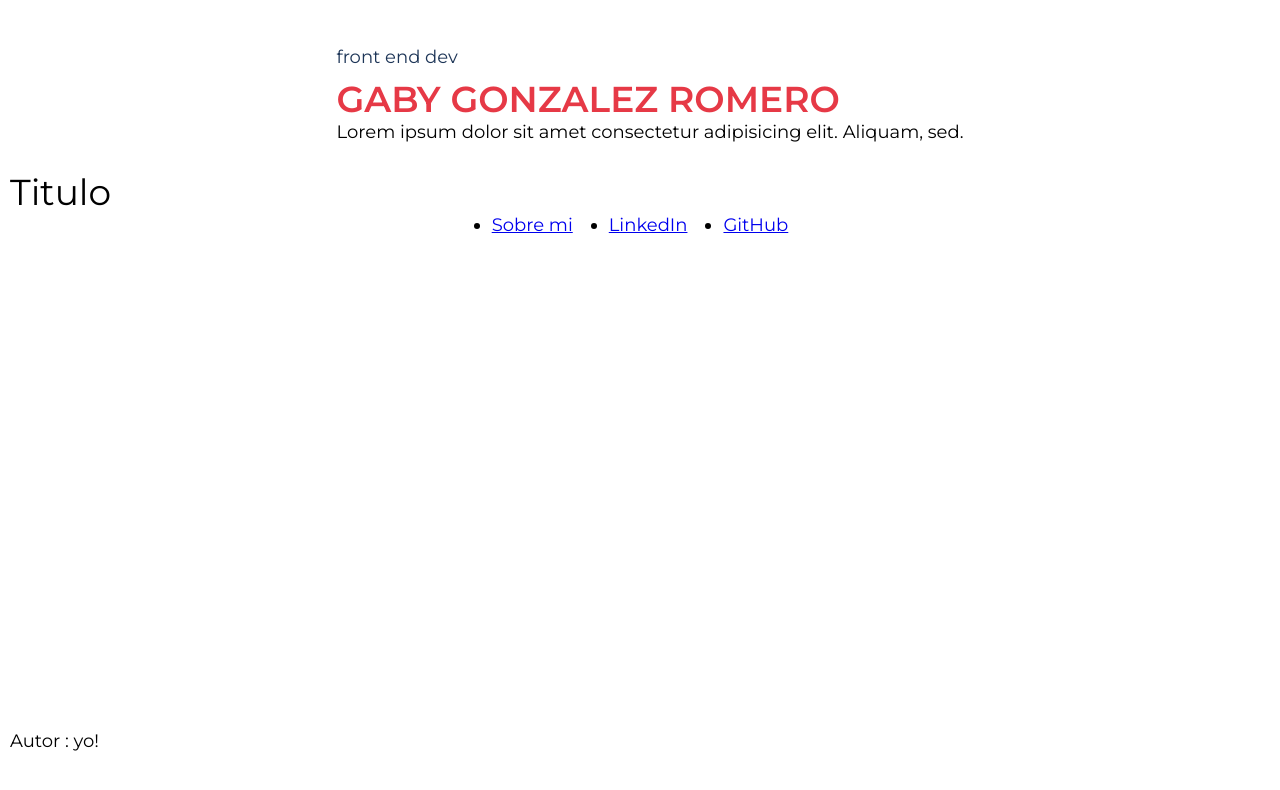
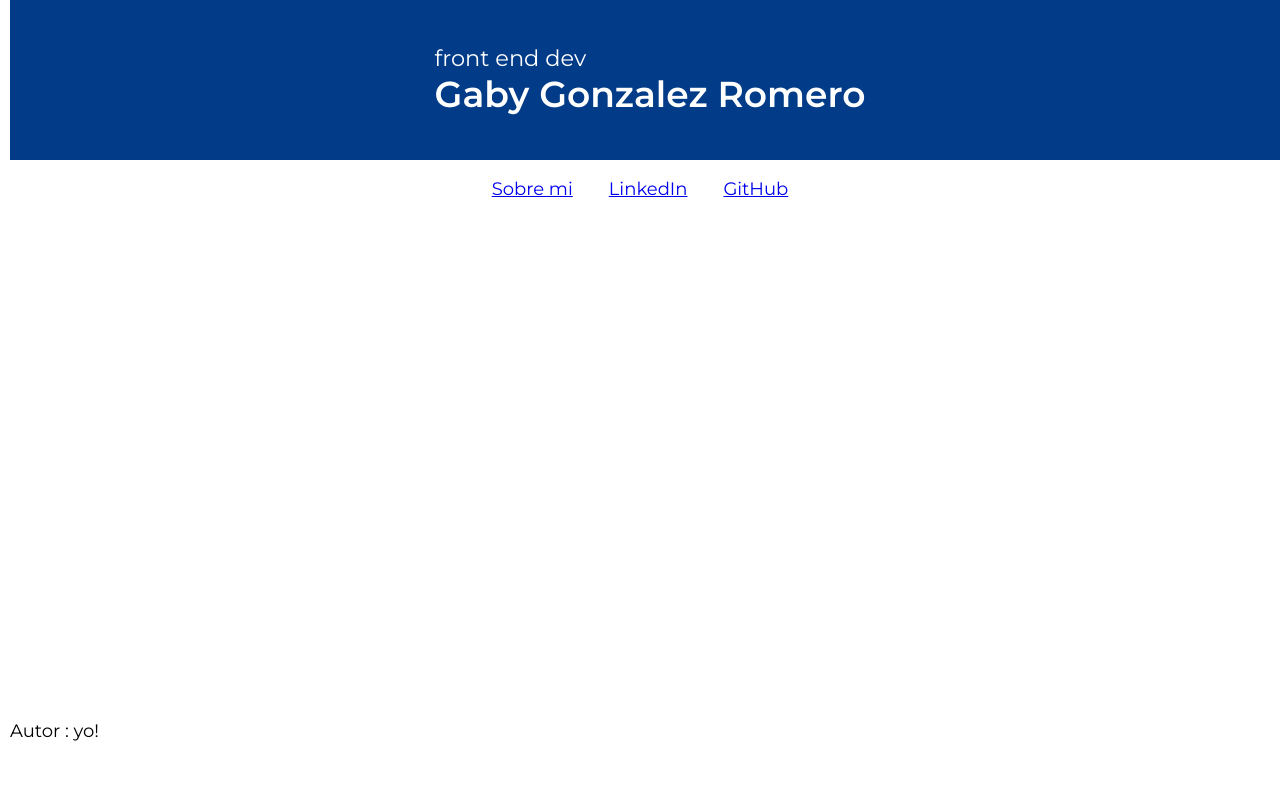
Before and after one commit to gabygonzalezromero/EIT__59966__Maquetado--HTML5.CSS3, a plain HTML site: page index.html in a window 1280 px wide. Drawn offline with Linux system fonts and the light colour scheme.

Commit message:
Se ordenan los estilos. Se agrega palestas (HEX + HSL)

```diff
--- a/index.html
+++ b/index.html
@@ -20,7 +20,6 @@
                 <header class="article__header" >
                     <h4 class="article__header--subtitle" >Front End Dev</h4>
                     <h1 class="article__header--title" >Gaby Gonzalez Romero</h1>
-                    <p>Lorem ipsum dolor sit amet consectetur adipisicing elit. Aliquam, sed.</p>
                 </header>
             </article>
         </header >
@@ -34,7 +33,6 @@
             <section class="section">
                 <article class="article">
                     <header class="article__header">
-                        <h1 class="article__header--title">Titulo</h1>
                         <ul class="article__header--menu" >
                             <li class="article__header--menu--item" >
                                 <a href="#"> Sobre mi </a>
@@ -42,7 +40,7 @@
                             <li class="article__header--menu--item" >
                                 <a href="#">LinkedIn</a>
                             </li>
-                            <li class="" >
+                            <li class="article__header--menu--item" >
                                 <a href="#">GitHub</a>
                             </li>
                         </ul>
--- a/styles/styles.css
+++ b/styles/styles.css
@@ -2,15 +2,27 @@
 
 :root {
     font-size : 18px ;
+
     /* Paleta de colores HEX */
-    --c_blue800: #e63946ff;
-    --c_white300 : #f1faeeff;
-    --c_yellow200 : #a8dadcff;
-    --c_yellow500: #457b9dff;
-    --c_yellow900: #1d3557ff;
-    --red_darken-1 : #6a1b9a ;
+    /*https://coolors.co/palette/ef476f-ffd166-06d6a0-118ab2-073b4c*/
+    --c_red600 : #ef476fff;
+    --c_cyan600 : #ffd166ff;
+    --c_green600 : #06d6a0ff;
+    --c_green900: #073b4cff;
+    --c_yellow600 : #118ab2ff;
+    --c_white : #fff ;
 
-    --t_transform : uppercase ;
+    /*Paleta HSL*/
+    /*https://coolors.co/palette/03045e-023e8a-0077b6-0096c7-00b4d8-48cae4-90e0ef-ade8f4-caf0f8*/
+    --c-blue900 : hsla(239, 94%, 19%, 1);
+    --c_blue800 : hsla(214, 97%, 27%, 1);
+    --c_blue700 : hsla(201, 100%, 36%, 1);
+    --c_blue600 : hsla(195, 100%, 39%, 1);
+    --c_blue500 : hsla(190, 100%, 42%, 1);
+    --c_blue400 : hsla(189, 74%, 59%, 1);
+    --c_blue300 : hsla(189, 75%, 75%, 1);
+    --c_blue200 : hsla(190, 76%, 82%, 1);
+    --c_blue100 : hsla(190, 77%, 88%, 1);
 
 }
 
@@ -22,17 +34,17 @@
     box-sizing: border-box ;
 }
 
+h1 { font-size: 2rem ; /* fuente base 14px * 20 = ...*/ }
+h2 { font-size: 1.75rem ; }
+h3 { font-size: 1.5rem; }
+h4 { font-size: 1.25rem; }
+p { font-size: 1rem; }
+
 .container {
-    margin: 10px ;
+    padding: 0 10px ;
 }
 
-h1 {
-    font-size: 2rem ; /* fuente base 14px * 20 = ...*/
-}
 
-h2 {
-    font-size: 1.75rem ;
-}
 
 /* BEM = Bloque - Elemento - Modificador */
 /*
@@ -51,28 +63,25 @@ h2 {
 
     width: 100vw;
     height: 20vh;
+
+    background-color : var( --c_blue800 ) ;
 }
 
 .header .article {
-    padding: 1rem ;
 }
 
 /*.header .article__header {}*/
 
 .header .article__header--title {
     font-weight: 600 ;
-    text-transform : var( --t_transform ) ;
 
-    color : var( --c_blue800 ) ;
+    color : var( --c_white ) ;
 }
 
 .header .article__header--subtitle {
-    padding: .5rem 0 ;
+    text-transform : lowercase ;
+    color : var( --c_white ) ;
 
-    text-transform : lowercase ;
-    color : var( --c_yellow900 ) ;
-
-    s
 }
 
 
@@ -81,6 +90,8 @@ h2 {
 
 .main {
     height: 70vh;
+
+    padding: 1rem 0;
 }
 
 .main .section {}
@@ -100,7 +111,7 @@ h2 {
     gap : 2rem ;
 }
 
-.main .section .article .header--menu--item {
+.main .section .article__header--menu--item {
     list-style-type: none ;
 }
 
```
